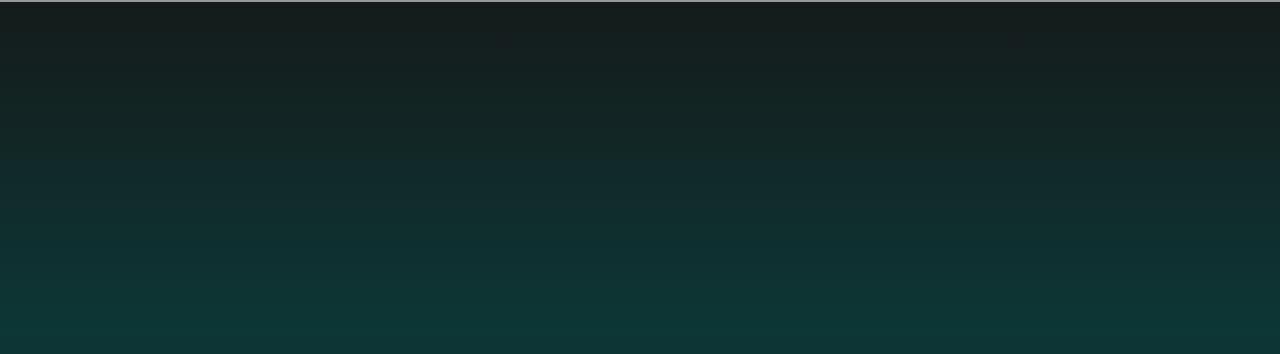
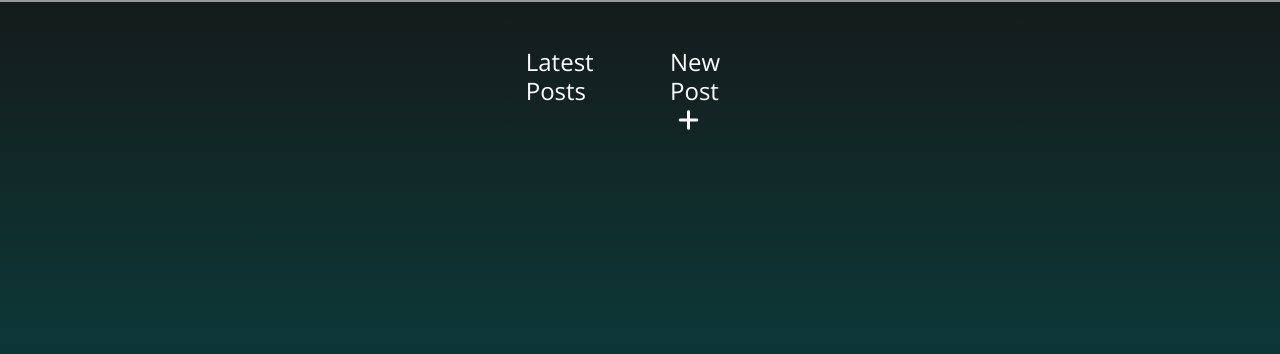
Before and after one commit to j0hanz/tech-corner-website, a Django app: page / in a window 1280 px wide. Shown: the part 66-420 px from the top of the page. Run offline with Django 4.2, Linux system fonts and the light colour scheme; data that the repository does not hold is empty.

Commit message:
design and added post model to templates

```diff
--- a/website/templates/website/index.html
+++ b/website/templates/website/index.html
@@ -1,7 +1,42 @@
-{% extends "base.html" %}
-
-{% block title %}Home Page{% endblock %}
-
-{% block content %}
-
+{% extends "base.html" %} {% block title %}Home{% endblock %} {% block content %}
+<div class="container-fluid">
+  <div class="row">
+    <div class="col-md-12 d-flex justify-content-center right-bck">
+      <div class="registration-right">
+        <div class="row justify-content-evenly">
+            <div class="col-4">
+                <h4>Latest Posts</h4>
+            </div>
+            <div class="col-4">
+                <a class="h4" href="#">New Post<i class="fa-solid fa-plus px-2"></i></a>
+            </div>
+          </div>
+        <div class="event-list">
+          {% for post in posts %}
+          <div class="card flex-row mb-3 custom-card">
+            {% if post.banner %}
+            <img
+              class="card-img-left img-fluid img-post"
+              src="/static/images/nobody.webp"
+              alt="{{ post.title }}"
+            />
+            {% endif %}
+            <div class="card-body">
+                <h4>{{ post.title }}</h4>
+                <p>{{ post.body|truncatewords:15 }}</p>
+              <p class="card-text">{{ post.excerpt|truncatewords:15 }}</p>
+              <a
+                href="{% url 'post_detail' post.slug %}"
+                class="btn btn-dark"
+                >Go to post</a
+              >
+              <span class="post-author mx-4">{{ post.author }} </span>
+            </div>
+          </div>
+          {% endfor %}
+        </div>
+      </div>
+    </div>
+  </div>
+</div>
 {% endblock %}
```
Also changed, not shown: website/templates/website/post_detail.html (added, +30 -0 lines).
